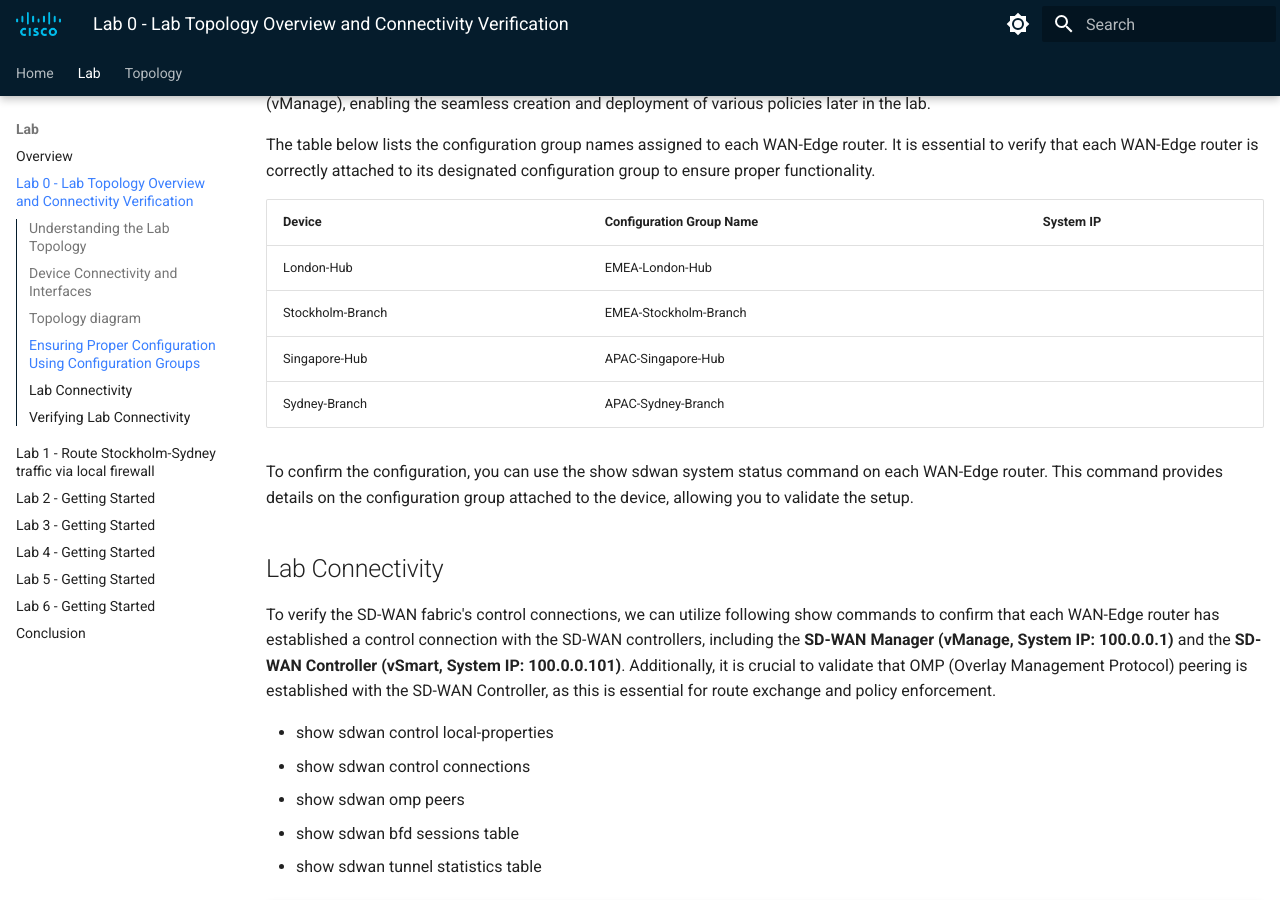
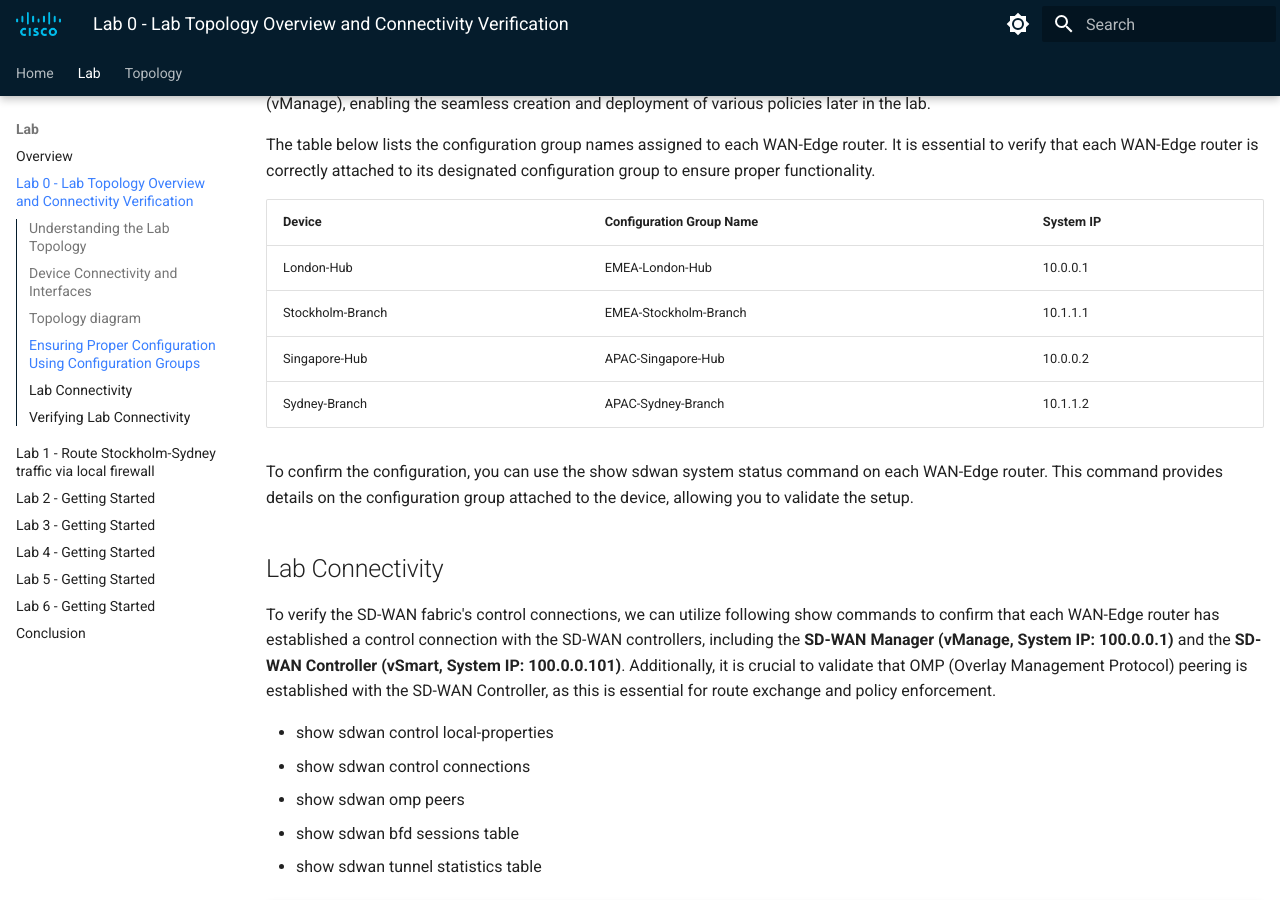
Before and after one commit to ciscodocs/ltrent-2008-clemea25, an MkDocs documentation site: the page built from docs/lab0_getting_started.md, in a window 1280 px wide and 900 px high, scrolled down 2374 px. Built offline with MkDocs 1.6.1 and Material for MkDocs 9.7.7, drawn with Linux system fonts in a browser that asks for light colours.

Commit message:
Lab 0 Task finalized.

```diff
--- a/docs/lab0_getting_started.md
+++ b/docs/lab0_getting_started.md
@@ -39,10 +39,10 @@ The table below lists the configuration group names assigned to each WAN-Edge ro
 
 | **Device**       | **Configuration Group Name** | **System IP** |
 |------------------|------------------------------|---------------|
-| London-Hub       | EMEA-London-Hub              |               |
-| Stockholm-Branch | EMEA-Stockholm-Branch        |               |
-| Singapore-Hub    | APAC-Singapore-Hub           |               |
-| Sydney-Branch    | APAC-Sydney-Branch           |               |
+| London-Hub       | EMEA-London-Hub              | 10.0.0.1      |
+| Stockholm-Branch | EMEA-Stockholm-Branch        | 10.1.1.1      |
+| Singapore-Hub    | APAC-Singapore-Hub           | 10.0.0.2      |
+| Sydney-Branch    | APAC-Sydney-Branch           | 10.1.1.2      |
 
 
 To confirm the configuration, you can use the show sdwan system status command on each WAN-Edge router. This command provides details on the configuration group attached to the device, allowing you to validate the setup.
```
